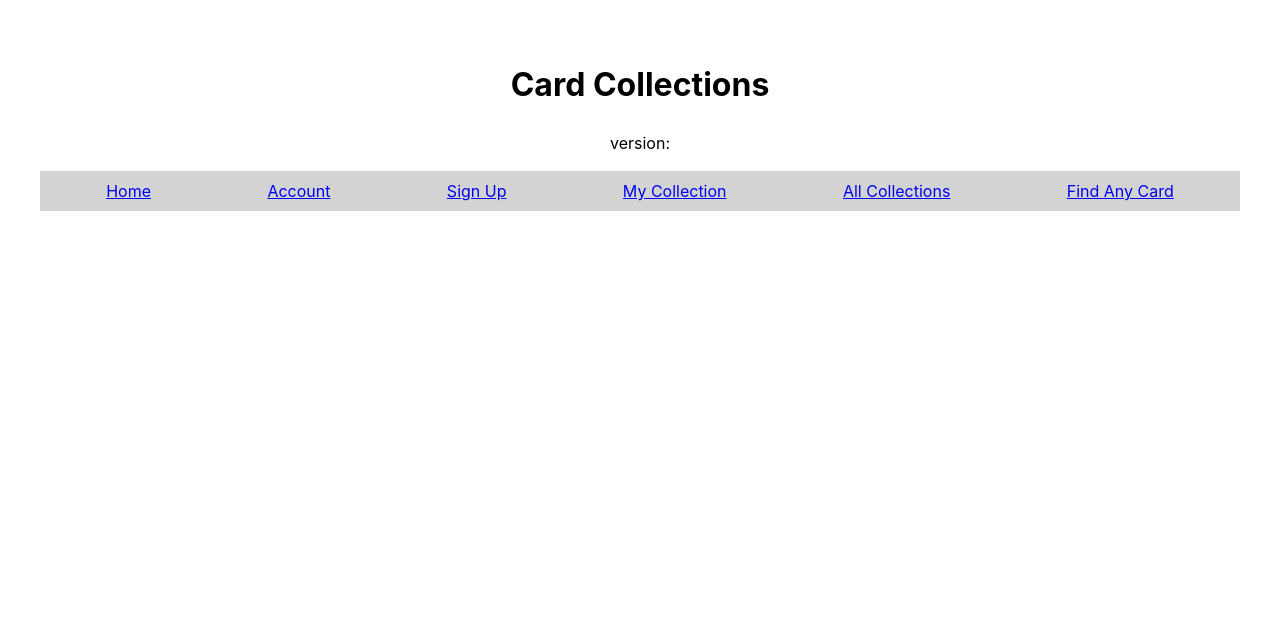
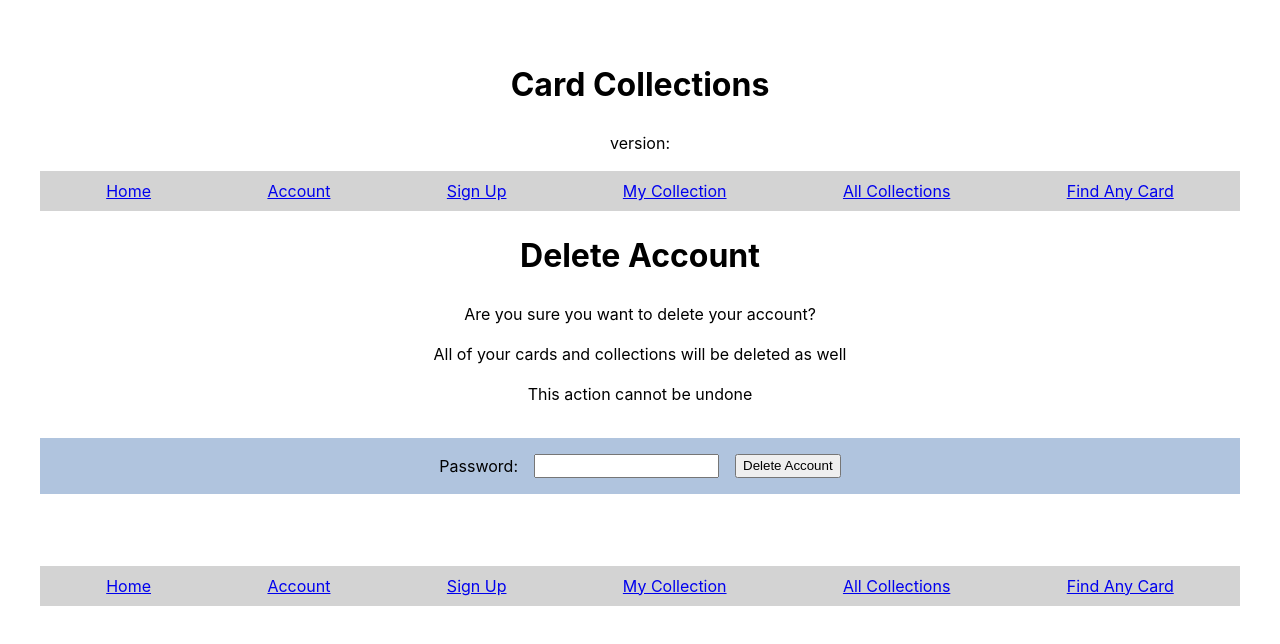
Before and after one commit to UWC2-JSCRIPT/320-wn24-final-project-tvroley, a React (Vite) app: page /deleteaccount in a window 1280 px wide. Shown: the top 644 px of the page. Built offline with nearby package versions, Linux system fonts and the light colour scheme; no server answers.

Commit message:
delete account page

```diff
--- a/src/Account.jsx
+++ b/src/Account.jsx
@@ -1,10 +1,10 @@
 import { useState } from "react";
+import { useNavigate } from "react-router-dom";
 import Nav from "./Nav";
 import firebaseApp from "./firebaseApp";
 import {
   getAuth,
   signInWithEmailAndPassword,
-  updateProfile,
   onAuthStateChanged,
   reauthenticateWithCredential,
   EmailAuthProvider,
@@ -18,6 +18,7 @@ export default function Account() {
   const [newPasswordConfirm, setNewPasswordConfirm] = useState("");
   const [resultMessage, setResultMessage] = useState(``);
   const server = new Mongo();
+  const navigate = useNavigate();
   let currentUser;
 
   onAuthStateChanged(getAuth(firebaseApp), (user) => {
@@ -95,11 +96,15 @@ export default function Account() {
       );
   };
 
+  const goDeleteAccount = (event) => {
+    navigate("/deleteaccount");
+  };
+
   return (
     <>
       <h1>My Account</h1>
       <div>
-        <p>Change Password</p>
+        <h2>Change Password</h2>
         <form id="password-form" className="form-card">
           <div className="div-login">
             <div className="div-input-group">
@@ -138,8 +143,6 @@ export default function Account() {
                 value={newPasswordConfirm}
                 required
               />
-                <div className="div-input-group">
-                    <div className="div-input-group">
               <input
                 id="change-password-btn"
                 className="btn"
@@ -149,9 +152,15 @@ export default function Account() {
               />
             </div>
           </div>
+        </form>
+        <h2>Delete Account</h2>
+        <div className="div-login">
+          <div className="div-input-group">
+            <button id="delete-account-btn" onClick={goDeleteAccount}>
+              Go Delete Account
+            </button>
           </div>
         </div>
-        </form>
         <div className="div-enter-collection">
           <p>{resultMessage}</p>
         </div>
--- a/src/App.jsx
+++ b/src/App.jsx
@@ -12,6 +12,7 @@ import DeleteCard from "./DeleteCard";
 import FindAnyCard from "./FindAnyCard";
 import SignUp from "./SignUp";
 import Account from "./Account";
+import DeleteAccount from "./DeleteAccount";
 
 function App() {
   return (
@@ -34,6 +35,7 @@ function App() {
         />
         <Route path="collection/deletecard/:cardid" element={<DeleteCard />} />
         <Route path="account" element={<Account />} />
+        <Route path="deleteaccount" element={<DeleteAccount />} />
       </Routes>
     </div>
   );
--- /dev/null
+++ b/src/DeleteAccount.jsx
@@ -0,0 +1,107 @@
+import { useState } from "react";
+import { useNavigate } from "react-router-dom";
+import Nav from "./Nav";
+import firebaseApp from "./firebaseApp";
+import {
+  getAuth,
+  onAuthStateChanged,
+  reauthenticateWithCredential,
+  EmailAuthProvider,
+  deleteUser,
+} from "firebase/auth";
+import Mongo from "./Mongo";
+
+export default function DeleteAccount() {
+  const [deletePassword, setDeletePassword] = useState("");
+  const [resultMessage, setResultMessage] = useState(``);
+  const server = new Mongo();
+  const navigate = useNavigate();
+  let currentUser;
+
+  onAuthStateChanged(getAuth(firebaseApp), (user) => {
+    if (user) {
+      currentUser = user;
+    }
+  });
+
+  const deleteAccount = (event) => {
+    event.preventDefault();
+
+    if (!deletePassword) {
+      setResultMessage(
+        `Please enter your password in order to delete your account`,
+      );
+      return;
+    }
+    const credential = EmailAuthProvider.credential(
+      currentUser.email,
+      deletePassword,
+    );
+    reauthenticateWithCredential(currentUser, credential)
+      .then(() => {
+        deleteUser(currentUser)
+          .then(async () => {
+            const deleteResponse = await server.deleteAccount();
+            if (deleteResponse.status === 200) {
+              setResultMessage("Your account was successfully deleted");
+              localStorage.removeItem("cardsToken");
+              localStorage.removeItem("cardsUsername");
+              navigate("/");
+            } else {
+              setResultMessage(
+                "Error deleting your account: contact website admin",
+              );
+            }
+          })
+          .catch((error) => {
+            setResultMessage(
+              `Error deleting account: ${error.code} ${error.message}`,
+            );
+          });
+      })
+      .catch((error) => {
+        setResultMessage(
+          `Error authenticating account: ${error.code} ${error.message}`,
+        );
+      });
+  };
+
+  return (
+    <>
+      <h1>Delete Account</h1>
+      <div>
+        <p>Are you sure you want to delete your account?</p>
+        <p>All of your cards and collections will be deleted as well</p>
+        <p>This action cannot be undone</p>
+        <form id="delete-form" className="form-card">
+          <div className="div-login">
+            <div className="div-input-group">
+              <label htmlFor="delete-password-input">Password:</label>
+              <input
+                id="delete-password-input"
+                type="password"
+                autoComplete="false"
+                min="1"
+                max="100"
+                onChange={(e) => setDeletePassword(e.target.value)}
+                value={deletePassword}
+                required
+              />
+              <input
+                id="delete-account-btn"
+                className="btn"
+                type="submit"
+                value="Delete Account"
+                onClick={deleteAccount}
+              />
+            </div>
+          </div>
+        </form>
+        <div className="div-enter-collection">
+          <p>{resultMessage}</p>
+        </div>
+      </div>
+      <Nav />
+    </>
+  );
+}
--- a/src/Mongo.js
+++ b/src/Mongo.js
@@ -58,6 +58,20 @@ class Mongo {
       body: JSON.stringify({ password: password }),
     });
   }
+
+  deleteAccount() {
+    let urlPassword = new URL(
+      `https://trading-cards-backend-production.up.railway.app/auth/delete`,
+    );
+    return fetch(urlPassword, {
+      method: "DELETE",
+      mode: "cors",
+      headers: {
+        "Content-Type": "application/json",
+        Authorization: "Bearer " + localStorage.getItem("cardsToken"),
+      },
+    });
+  }
 }
 
 export default Mongo;
--- a/src/SignUp.jsx
+++ b/src/SignUp.jsx
@@ -225,7 +225,7 @@ export default function SignUp() {
         <div className="div-enter-collection">
           <p>{signUpMessage}</p>
         </div>
-        </form>
+      </form>
       <Nav />
     </>
   );
```
Lines whose indentation alone changed are shown as unchanged.
